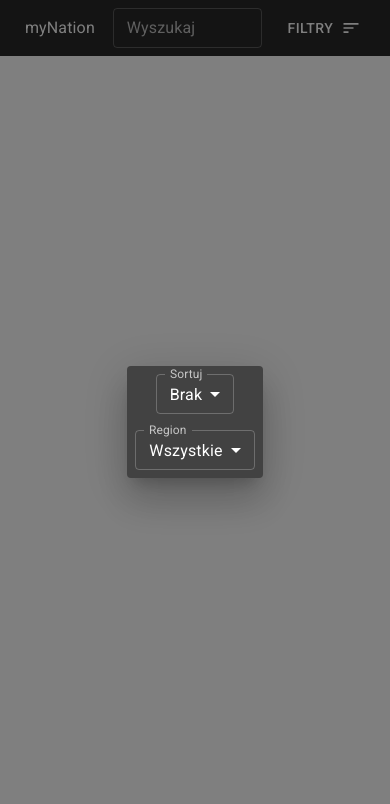
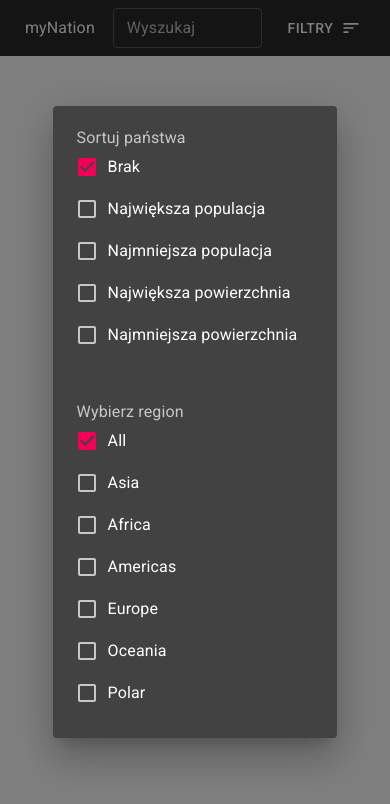
Before and after one commit to mateuszespl/myNation, a React (Create React App) app: page / in a window 390 px wide. Both pictures are taken after a click on the button "FILTRY". Shown: the top 804 px of the page. Built offline with nearby package versions, Linux system fonts and the light colour scheme; no server answers.

Commit message:
rwd update

```diff
--- a/src/components/DisplayItemLink/DisplayItemLink.tsx
+++ b/src/components/DisplayItemLink/DisplayItemLink.tsx
@@ -28,9 +28,9 @@ interface propsInterface {
 const useStyles = makeStyles({
   box: (props: propsInterface) => ({
     position: "relative",
-    height: props.displayMode === "list" ? "160px" : "200px",
+    height: props.displayMode === "list" ? "160px" : "250px",
     width: props.displayMode === "list" ? "85vw" : "300px",
-    margin: "20px",
+    margin: "15px 20px",
   }),
   card: (props: propsInterface) => ({
     display: props.displayMode === "list" ? "flex" : "",
--- a/src/components/DisplayList/DisplayList.tsx
+++ b/src/components/DisplayList/DisplayList.tsx
@@ -1,5 +1,5 @@
 import React, { Suspense } from "react";
-import { Grid, makeStyles } from "@material-ui/core";
+import { Grid, makeStyles, useMediaQuery } from "@material-ui/core";
 import { DisplayItemSkeleton } from "../DisplayItemSkeleton/DisplayItemSkeleton";
 import InfiniteScroll from "react-infinite-scroller";
 import { connect } from "react-redux";
@@ -33,6 +33,7 @@ export const DisplayList: React.FC<DisplayListInterface> = ({
   infiniteScrollNationsList,
 }) => {
   const classes = useStyles();
+  const matches = useMediaQuery("(max-width:744px)");
   return (
     <Suspense
       fallback={
@@ -42,7 +43,6 @@ export const DisplayList: React.FC<DisplayListInterface> = ({
           alignItems="center"
           justify="space-around"
           direction={displayMode === "list" ? "column" : "row"}
-          spacing={4}
         >
           {skeletonDataList.map((key) => (
             <DisplayItemSkeleton key={key} />
@@ -64,10 +64,9 @@ export const DisplayList: React.FC<DisplayListInterface> = ({
           <Grid
             className={`${classes.grid}`}
             container
-            alignItems="center"
-            justify="space-around"
+            alignItems={displayMode === "list" ? "center" : undefined}
+            justify="center"
             direction={displayMode === "list" ? "column" : "row"}
-            spacing={4}
           >
             {(filteredNationsDataList.length > 0
               ? filteredNationsDataList
--- a/src/components/Nation/Nation.tsx
+++ b/src/components/Nation/Nation.tsx
@@ -75,7 +75,7 @@ export const Nation: React.FC<NationInterface> = ({
           >
             {!matches && <NationButton fab />}
             {currentNationView ? (
-              <Grid item xs={!matches ? 8 : true} spacing={2}>
+              <Grid item xs={!matches ? 8 : true}>
                 <Card>
                   <CardHeader title={currentNationView.name} />
                   <CardMedia
--- a/src/components/NavigationModalButton/NavigationModalButton.tsx
+++ b/src/components/NavigationModalButton/NavigationModalButton.tsx
@@ -31,18 +31,16 @@ export const NavigationModalButton = () => {
       </Button>
       <Dialog open={open} onClose={() => setOpen(false)}>
         <DialogActions>
-          <Grid
-            container
-            direction="column"
-            justify="center"
-            alignItems="center"
-            spacing={2}
-          >
+          <Grid container direction="column" spacing={2}>
             <Grid item>
-              <NavigationSelect />
+              <Box p={2}>
+                <NavigationSelect mobile />
+              </Box>
             </Grid>
             <Grid item>
-              <NavigationSelect region />
+              <Box p={2}>
+                <NavigationSelect mobile region />
+              </Box>
             </Grid>
           </Grid>
         </DialogActions>
--- a/src/components/NavigationSelect/NavigationSelect.tsx
+++ b/src/components/NavigationSelect/NavigationSelect.tsx
@@ -1,6 +1,14 @@
 import React from "react";
 import { connect } from "react-redux";
-import { TextField, MenuItem } from "@material-ui/core";
+import {
+  TextField,
+  MenuItem,
+  FormLabel,
+  FormControl,
+  FormGroup,
+  FormControlLabel,
+  Checkbox,
+} from "@material-ui/core";
 import { updateSelectValue } from "../../store/actionCreators";
 
 export interface NavigationSelectInterface {
@@ -8,6 +16,7 @@ export interface NavigationSelectInterface {
   selectSortValue: string;
   updateSelectValue: (selectRegionValue: any, selectSortValue: any) => any;
   region?: boolean;
+  mobile?: boolean;
 }
 
 export const NavigationSelect: React.FC<NavigationSelectInterface> = ({
@@ -15,10 +24,12 @@ export const NavigationSelect: React.FC<NavigationSelectInterface> = ({
   selectRegionValue,
   updateSelectValue,
   region,
+  mobile,
 }) => {
   return (
     <>
-      {region ? (
+      {!mobile &&
+        (region ? (
           <TextField
             id="select"
             label="Region"
@@ -52,7 +63,165 @@ export const NavigationSelect: React.FC<NavigationSelectInterface> = ({
             <MenuItem value="AreaH">Największa powierzchnia</MenuItem>
             <MenuItem value="AreaL">Najmniejsza powierzchnia</MenuItem>
           </TextField>
-      )}
+        ))}
+      {mobile &&
+        (region ? (
+          <FormControl component="fieldset">
+            <FormLabel component="legend">Wybierz region</FormLabel>
+            <FormGroup>
+              <FormControlLabel
+                control={
+                  <Checkbox
+                    checked={selectRegionValue === "All"}
+                    onChange={(e) =>
+                      updateSelectValue(e.target.value, undefined)
+                    }
+                    value="All"
+                  />
+                }
+                label="All"
+              />
+              <FormControlLabel
+                control={
+                  <Checkbox
+                    checked={selectRegionValue === "Asia"}
+                    onChange={(e) =>
+                      updateSelectValue(e.target.value, undefined)
+                    }
+                    value="Asia"
+                  />
+                }
+                label="Asia"
+              />
+              <FormControlLabel
+                control={
+                  <Checkbox
+                    checked={selectRegionValue === "Africa"}
+                    onChange={(e) =>
+                      updateSelectValue(e.target.value, undefined)
+                    }
+                    value="Africa"
+                  />
+                }
+                label="Africa"
+              />
+              <FormControlLabel
+                control={
+                  <Checkbox
+                    checked={selectRegionValue === "Americas"}
+                    onChange={(e) =>
+                      updateSelectValue(e.target.value, undefined)
+                    }
+                    value="Americas"
+                  />
+                }
+                label="Americas"
+              />
+              <FormControlLabel
+                control={
+                  <Checkbox
+                    checked={selectRegionValue === "Europe"}
+                    onChange={(e) =>
+                      updateSelectValue(e.target.value, undefined)
+                    }
+                    value="Europe"
+                  />
+                }
+                label="Europe"
+              />
+              <FormControlLabel
+                control={
+                  <Checkbox
+                    checked={selectRegionValue === "Oceania"}
+                    onChange={(e) =>
+                      updateSelectValue(e.target.value, undefined)
+                    }
+                    value="Oceania"
+                  />
+                }
+                label="Oceania"
+              />
+              <FormControlLabel
+                control={
+                  <Checkbox
+                    checked={selectRegionValue === "Polar"}
+                    onChange={(e) =>
+                      updateSelectValue(e.target.value, undefined)
+                    }
+                    value="Polar"
+                  />
+                }
+                label="Polar"
+              />
+            </FormGroup>
+          </FormControl>
+        ) : (
+          <FormControl component="fieldset">
+            <FormLabel component="legend">Sortuj państwa</FormLabel>
+            <FormGroup>
+              <FormControlLabel
+                control={
+                  <Checkbox
+                    checked={selectSortValue === "None"}
+                    onChange={(e) =>
+                      updateSelectValue(undefined, e.target.value)
+                    }
+                    value="None"
+                  />
+                }
+                label="Brak"
+              />
+              <FormControlLabel
+                control={
+                  <Checkbox
+                    checked={selectSortValue === "PopulationH"}
+                    onChange={(e) =>
+                      updateSelectValue(undefined, e.target.value)
+                    }
+                    value="PopulationH"
+                  />
+                }
+                label="Największa populacja"
+              />
+              <FormControlLabel
+                control={
+                  <Checkbox
+                    checked={selectSortValue === "PopulationL"}
+                    onChange={(e) =>
+                      updateSelectValue(undefined, e.target.value)
+                    }
+                    value="PopulationL"
+                  />
+                }
+                label="Najmniejsza populacja"
+              />
+              <FormControlLabel
+                control={
+                  <Checkbox
+                    checked={selectSortValue === "AreaH"}
+                    onChange={(e) =>
+                      updateSelectValue(undefined, e.target.value)
+                    }
+                    value="AreaH"
+                  />
+                }
+                label="Największa powierzchnia"
+              />
+              <FormControlLabel
+                control={
+                  <Checkbox
+                    checked={selectSortValue === "AreaL"}
+                    onChange={(e) =>
+                      updateSelectValue(undefined, e.target.value)
+                    }
+                    value="AreaL"
+                  />
+                }
+                label="Najmniejsza powierzchnia"
+              />
+            </FormGroup>
+          </FormControl>
+        ))}
     </>
   );
 };
```
Lines whose indentation alone changed are shown as unchanged.
